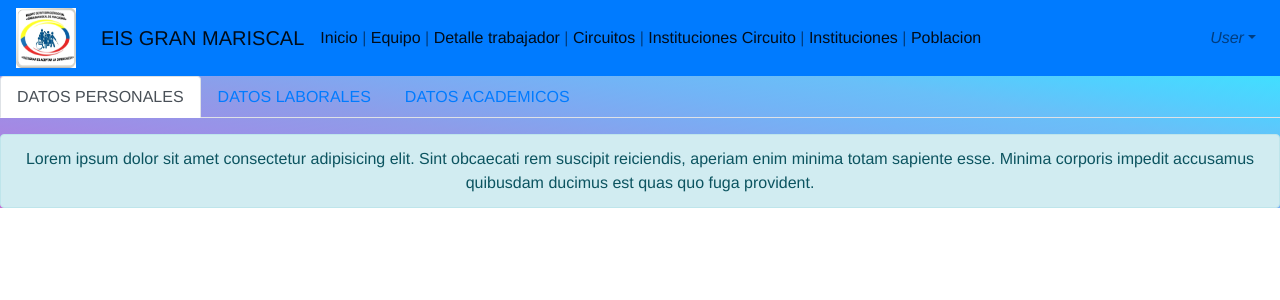
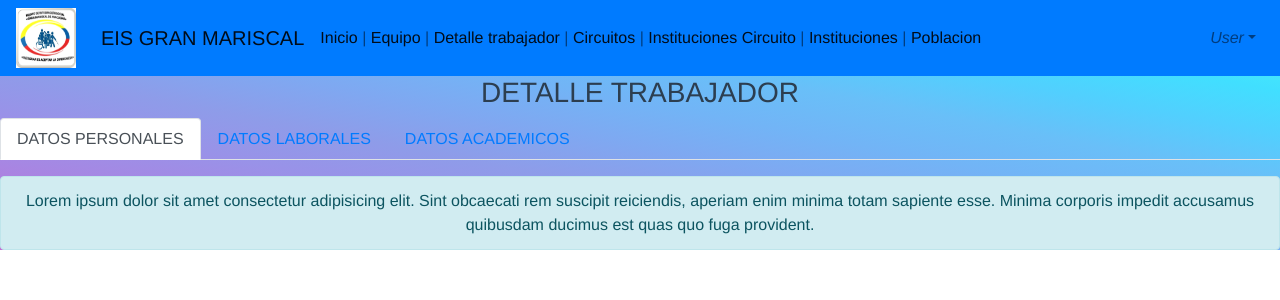
Before and after one commit to ignaciogonzalezvegas/proyecto-equipo, a Vue app: page /detalletrabajador in a window 1280 px wide. Shown: the top 300 px of the page. Built offline with nearby package versions, Linux system fonts and the light colour scheme.

Commit message:
tienda 1205

```diff
--- a/src/components/DetalleTrabajador.vue
+++ b/src/components/DetalleTrabajador.vue
@@ -1,4 +1,7 @@
 <template>
+
+<div>
+<h3>DETALLE TRABAJADOR</h3>
   <b-tabs content-class="mt-3">
     <b-tab title="DATOS PERSONALES"
       ><b-alert show
@@ -26,6 +29,7 @@
       ></b-tab
     >
   </b-tabs>
+  </div>
 </template>
 
 <script>
--- a/src/views/Circuitos.vue
+++ b/src/views/Circuitos.vue
@@ -2,7 +2,8 @@
   <div>
     <h1>Circuitos</h1>
     <div>
-      <b-table striped hover :items="items" small bordered></b-table>
+      <b-table striped hover :items="items" small bordered ></b-table>
+b-bu
     </div>
   </div>
 </template>
```
